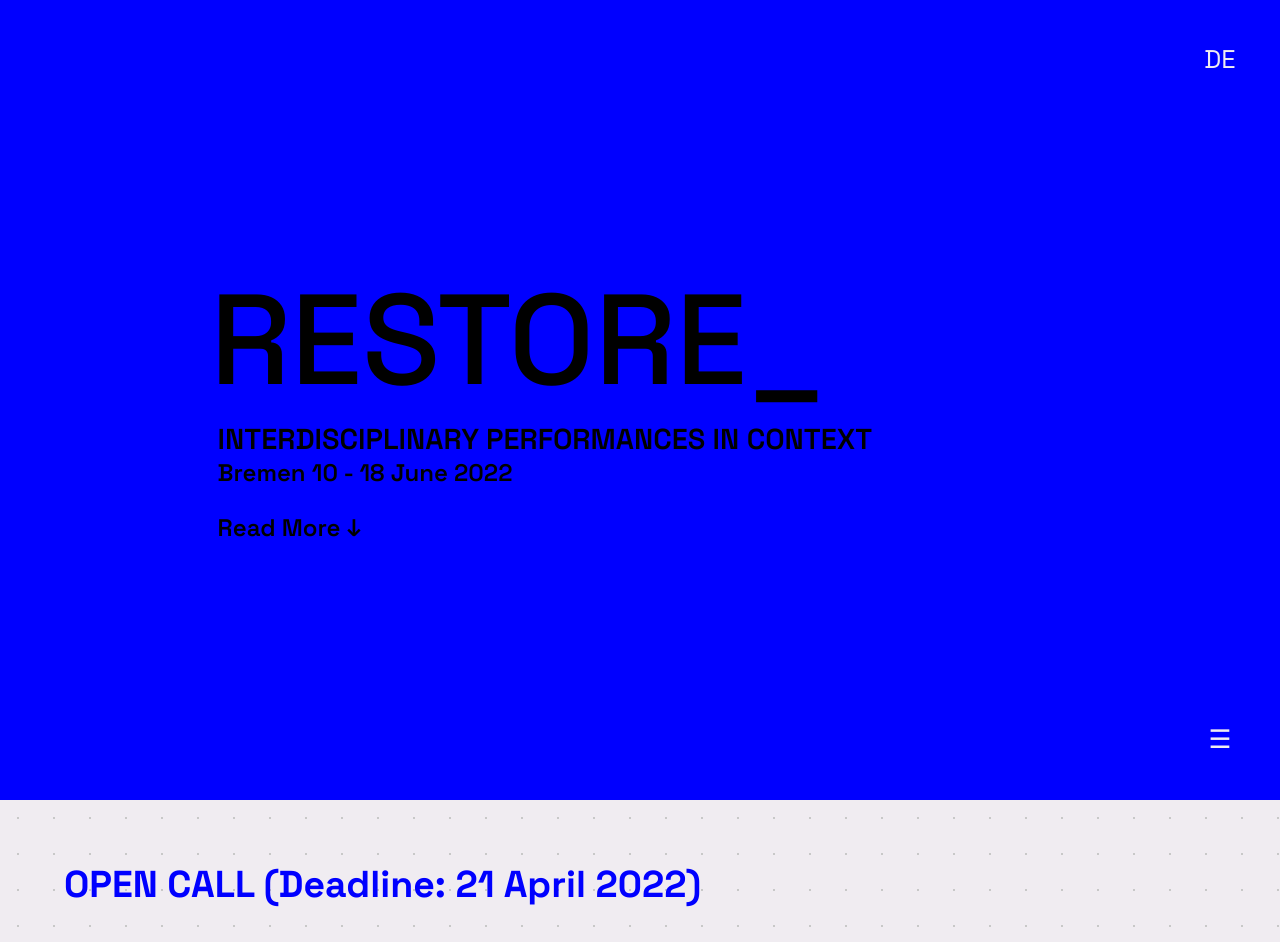
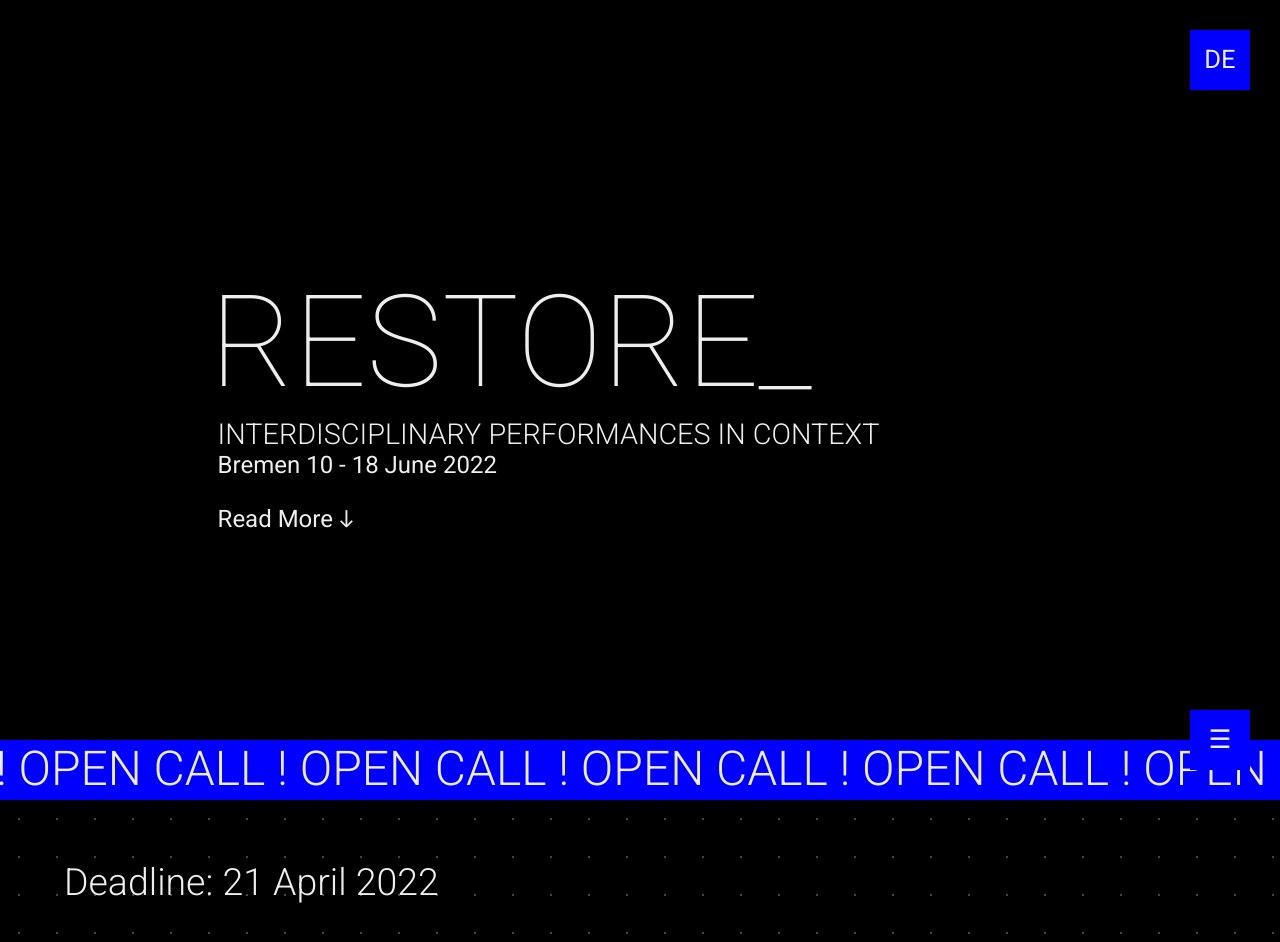
Before and after one commit to farzadgo/RESTORE_, a Next.js app: page / in a window 1280 px wide. Shown: the top 942 px of the page. Built offline with nearby package versions, Linux system fonts and the light colour scheme.

Commit message:
style chnages with bbsh

```diff
--- a/pages/index.js
+++ b/pages/index.js
@@ -39,13 +39,13 @@ const Home = () => {
       title:'INTERDISCIPLINARY PERFORMANCES IN CONTEXT',
       more: 'Read More',
       dates: 'Bremen 10 - 18 June 2022',
-      call: 'OPEN CALL (Deadline: 21 April 2022)'
+      call: 'Deadline: 21 April 2022'
     },
     de: {
       title:'INTERDISZIPLINÄRE PERFORMANCES IM KONTEXT',
       more: 'Mehr lesen',
       dates: 'Bremen 10 - 18 Juni 2022',
-      call: 'OPEN CALL (Bewerbungsfrist: 21 April 2022)'
+      call: 'Bewerbungsfrist: 21 April 2022'
     }
   }
 
@@ -110,8 +110,19 @@ const Home = () => {
           <p> {subtitles.dates} </p>
           <a href='#more'> {subtitles.more} ↓ </a>
         </div>
+        <div class={styles.scroller}>
+          <div class={styles.marquee}>
+            <p>
+              OPEN CALL ! OPEN CALL ! OPEN CALL ! OPEN CALL ! OPEN CALL ! OPEN CALL ! OPEN CALL ! OPEN CALL ! OPEN CALL ! OPEN CALL ! OPEN CALL ! OPEN CALL ! OPEN CALL ! OPEN CALL ! OPEN CALL ! OPEN CALL ! OPEN CALL ! OPEN CALL ! OPEN CALL ! OPEN CALL ! &nbsp;
+            </p>
+            <p>
+              OPEN CALL ! OPEN CALL ! OPEN CALL ! OPEN CALL ! OPEN CALL ! OPEN CALL ! OPEN CALL ! OPEN CALL ! OPEN CALL ! OPEN CALL ! OPEN CALL ! OPEN CALL ! OPEN CALL ! OPEN CALL ! OPEN CALL ! OPEN CALL ! OPEN CALL ! OPEN CALL ! OPEN CALL ! OPEN CALL ! &nbsp;
+            </p>
+          </div>
+        </div>
       </section>
 
+      {/* USEREF here to spread images */}
       <section className={styles.more} id='more'>
 
         <div className={styles.moretitle}>
--- a/styles/Home.module.css
+++ b/styles/Home.module.css
@@ -4,9 +4,9 @@
   align-items: center;
   padding: var(--header-height) 0;
   min-height: 100vh;
-  color: black;
+  color: #eee;
   justify-content: center;
-  background-color: #0000ff;
+  background-color: #000;
   user-select: none;
   -webkit-user-select: none;
 }
@@ -14,18 +14,18 @@
   width: 66%;
 }
 .landingprime h1 {
-  font-weight: 500;
+  font-weight: 100;
   font-size: 8em;
   left: -0.06em;
   position: relative;
 }
 .landingprime h2 {
-  font-weight: 600;
+  font-weight: 300;
   font-size: 1.8em;
 }
 .landingprime p,
 .landingprime a {
-  font-weight: 600;
+  font-weight: 400;
   font-size: 1.5em;
   margin-bottom: 1em;
 }
@@ -34,25 +34,27 @@
 .more {
   padding: var(--header-height) 0;
   min-height: 100vh;
-  background-color: #f0ecf1;
-  background-image: radial-gradient(#c8c8c8 1px, transparent 0);
-  background-size: 36px 36px;
+  background-color: black;
+  background-image: radial-gradient(#464646 1px, transparent 0);
+  background-size: 38px 38px;
 }
 .more > *  {
   position: relative;
-  color: #0000ff;
+  color: #eee;
 }
 .moretitle {
   margin-bottom: 40px ;
   padding-left: 2em;
-  font-weight: bold;
   font-size: 2em;
+}
+.moretitle h3 {
+  font-weight: 300;
 }
 .parag {
   position: relative;
   padding: 40px;
-  /* border: 1px solid blue; */
-  font-weight: 500;
+  border: 1px solid #eee;
+  font-weight: 300;
   margin-bottom: 80px;
   font-size: 1.4em;
 }
@@ -87,7 +89,7 @@
 .hacersitio {
   font-size: 0.9em;
   font-style: italic;
-  color: black;
+  color: #eee;
 }
 
 /* ------------------------------- */
@@ -111,6 +113,39 @@
 }
 .menubut {
   bottom: 30px;
+}
+
+/* ------------------------------- */
+
+.scroller {
+  position: absolute;
+  bottom: 0;
+  max-width: 100%;
+  overflow: hidden;
+  background: #0000ff;
+  color: #eee;
+  font-size: 3em;
+  font-weight: 300;
+  padding: 0;
+  height: 60px;
+}
+.marquee {
+  white-space: nowrap;
+  overflow: hidden;
+  display: inline-block;
+  animation: marquee 20s linear infinite;
+}
+.marquee p {
+  display: inline-block;
+}
+
+@keyframes marquee {
+  0% {
+    transform: translate3d(0, 0, 0);
+  }
+  100% {
+    transform: translate3d(-50%, 0, 0);
+  }
 }
 
 /* ------------ MEDIUM ----------- */
@@ -167,16 +202,16 @@
   }
   .langbut,
   .menubut {
-    right: 15px;
+    right: 20px;
     width: 48px;
     height: 48px;
     /* border: 2px solid black; */
     font-size: 1.2em;
   }
   .langbut {
-    top: 15px;
+    top: 20px;
   }
   .menubut {
-    bottom: 15px;
+    bottom: 20px;
   }
 }
--- a/styles/Menu.module.css
+++ b/styles/Menu.module.css
@@ -4,8 +4,8 @@
   height: 100%;
   overflow: hidden;
   z-index: 10;
-  background-color: #0000ffbb;
-  backdrop-filter: blur(8px);
+  background-color: #e0e0e0b2;
+  backdrop-filter: blur(7px);
   color: #000;
 }
 .close {
@@ -53,7 +53,7 @@
   justify-content: center;
   align-items: center;
   min-height: 100%;
-  font-weight: 500;
+  font-weight: 400;
 }
 .nav ul {
   padding: 0;
@@ -83,7 +83,7 @@
     padding-left: 15px;
   }
   .close {
-    right: 15px;
+    right: 20px;
   }
   .nav li {
     font-size: 1.4em;
--- a/styles/globals.css
+++ b/styles/globals.css
@@ -1,8 +1,10 @@
 @import url('https://fonts.googleapis.com/css2?family=Roboto+Mono:ital,wght@0,100;0,200;0,300;0,400;0,600;1,100;1,200;1,300;1,400;1,600&display=swap');
 @import url('https://fonts.googleapis.com/css2?family=Space+Grotesk:wght@300;400;500;600;700&display=swap');
 
+@import url('https://fonts.googleapis.com/css2?family=Roboto:ital,wght@0,100;0,300;0,400;0,500;0,700;1,100;1,300;1,400;1,500;1,700&display=swap');
+
 :root {
-  --sans-font: 'Space Grotesk', 'Helvetica', 'Arial', sans-serif;
+  --sans-font: 'Roboto','Space Grotesk', 'Helvetica', 'Arial', sans-serif;
   --code-font: 'Roboto Mono', monospace;
   --header-height: 60px;
 }
```
